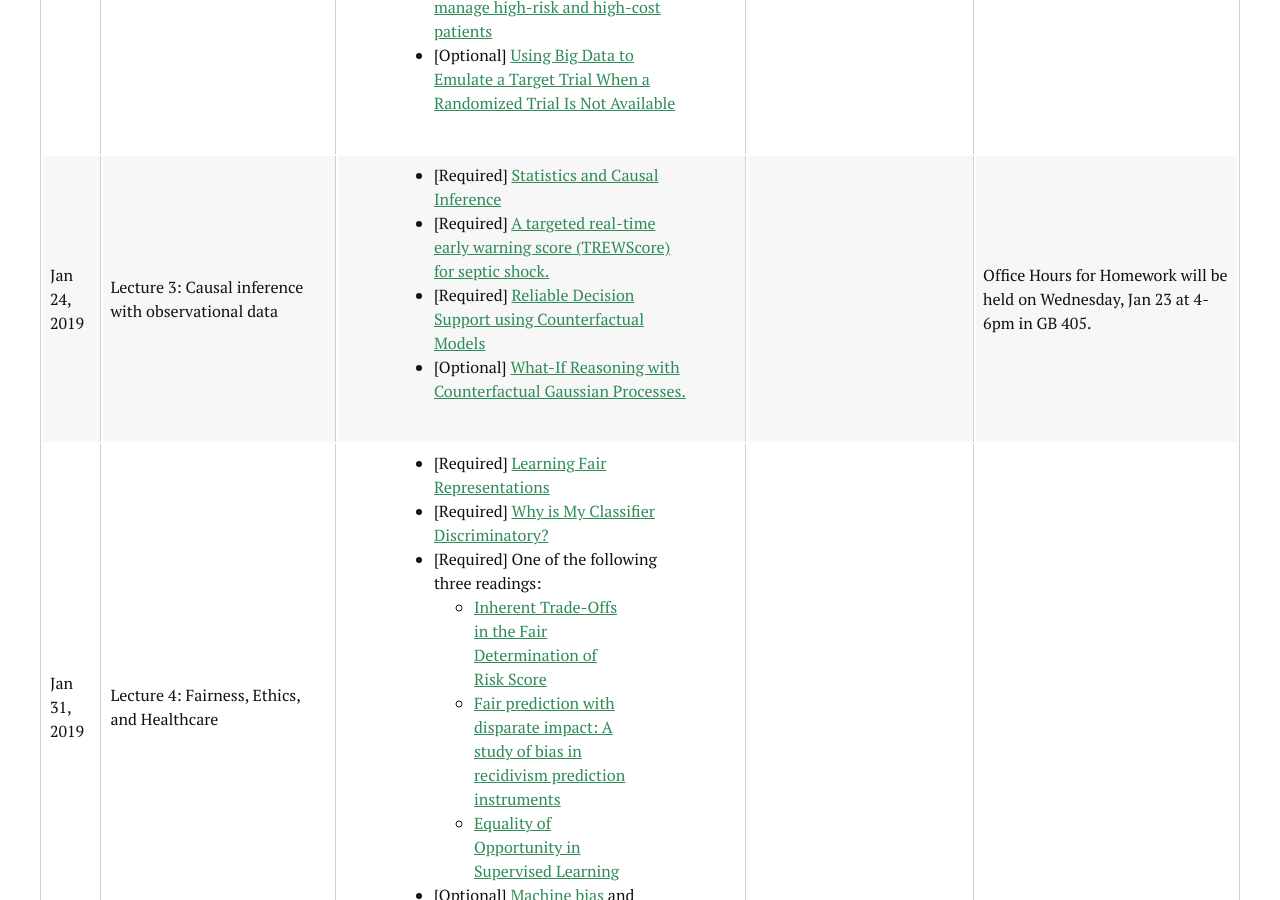
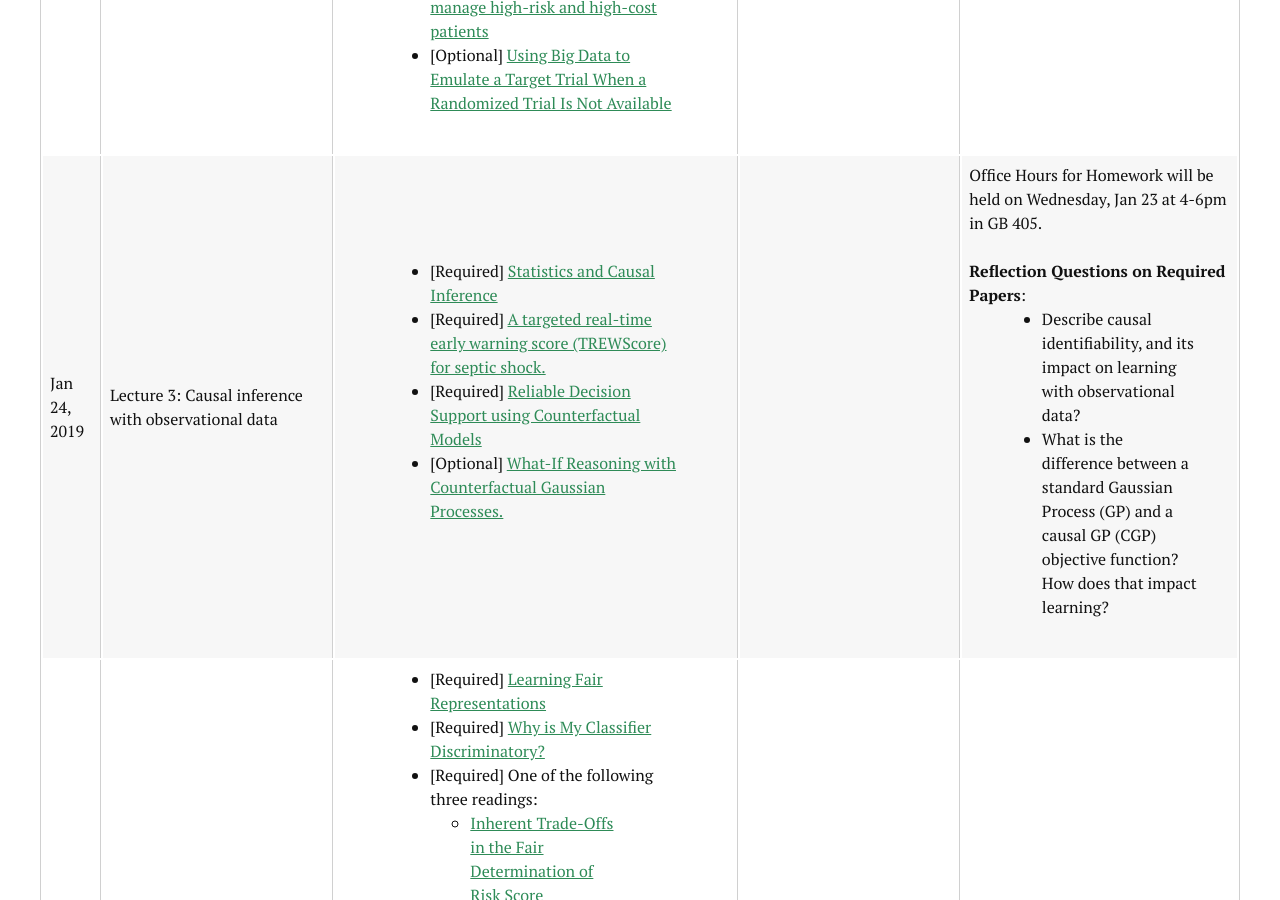
Before and after one commit to CS2541-ML4H2019/CS2541-ML4H2019.github.io, a Jekyll site: the page built from schedule.md, in a window 1280 px wide and 900 px high, scrolled down 1286 px. Built offline with Jekyll 4.4.1, drawn with Linux system fonts in a browser that asks for light colours; nearby versions of some CDN libraries.

Commit message:
Update schedule.md

```diff
--- a/schedule.md
+++ b/schedule.md
@@ -73,6 +73,12 @@ title: Schedule
     </td>
     <td>
       Office Hours for Homework will be held on Wednesday, Jan 23 at 4-6pm in GB 405.
+	<br><br>
+	<b> Reflection Questions on Required Papers</b>:
+	<ul>
+		<li> Describe causal identifiability, and its impact on learning with observational data?</li>
+		<li> What is the difference between a standard  Gaussian Process (GP) and a causal GP (CGP) objective function? How does that impact learning?</li>
+	</ul>
     </td>
   </tr>
   <tr>
```
